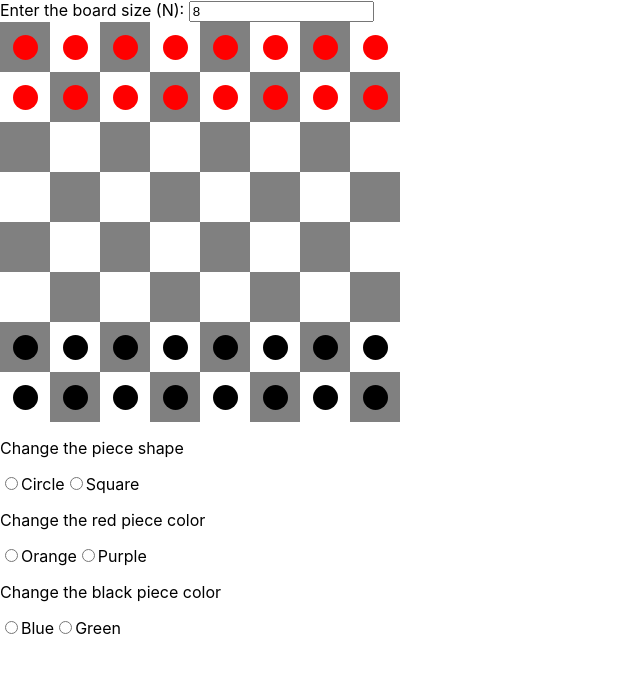
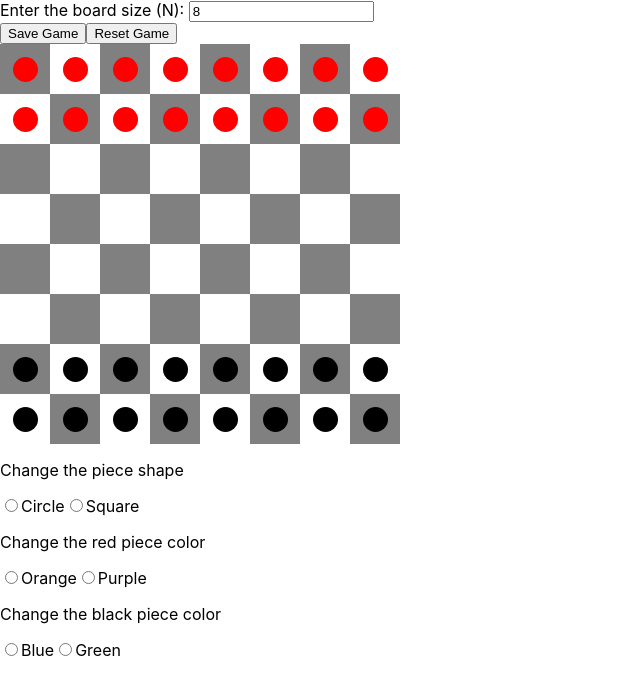
Before and after one commit to jshamoo/checkered-board, a React (Create React App) app: page / in a window 1280 px wide. Shown: the top 694 px of the page, without its empty margins (0-640 px from the left). Built offline with nearby package versions, Linux system fonts and the light colour scheme.

Commit message:
added two buttons and can reset game

```diff
--- a/src/App.js
+++ b/src/App.js
@@ -23,6 +23,7 @@ class App extends React.Component {
 
     }
     this.updateSize = this.updateSize.bind(this);
+    this.reset = this.reset.bind(this);
   }
 
   updateSize(n) {
@@ -162,6 +163,17 @@ class App extends React.Component {
     })
   }
 
+  save() {
+
+  }
+
+  reset() {
+    this.updateSize(8);
+    this.setState({
+      targetPiece: null,
+      lastMovedPiece: null,
+    })
+  }
 
   render() {
     const highlightCubeStyle = {
@@ -170,6 +182,8 @@ class App extends React.Component {
     return (
       <div className="App">
         <Input updateSize={this.updateSize}/>
+        <button onClick={this.save}>Save Game</button>
+        <button onClick={this.reset}>Reset Game</button>
         <div className="board"
           onClick={e => this.handleClick(e.target)}
           onTransitionEnd={e => this.removeTransition(e.target)}
```
